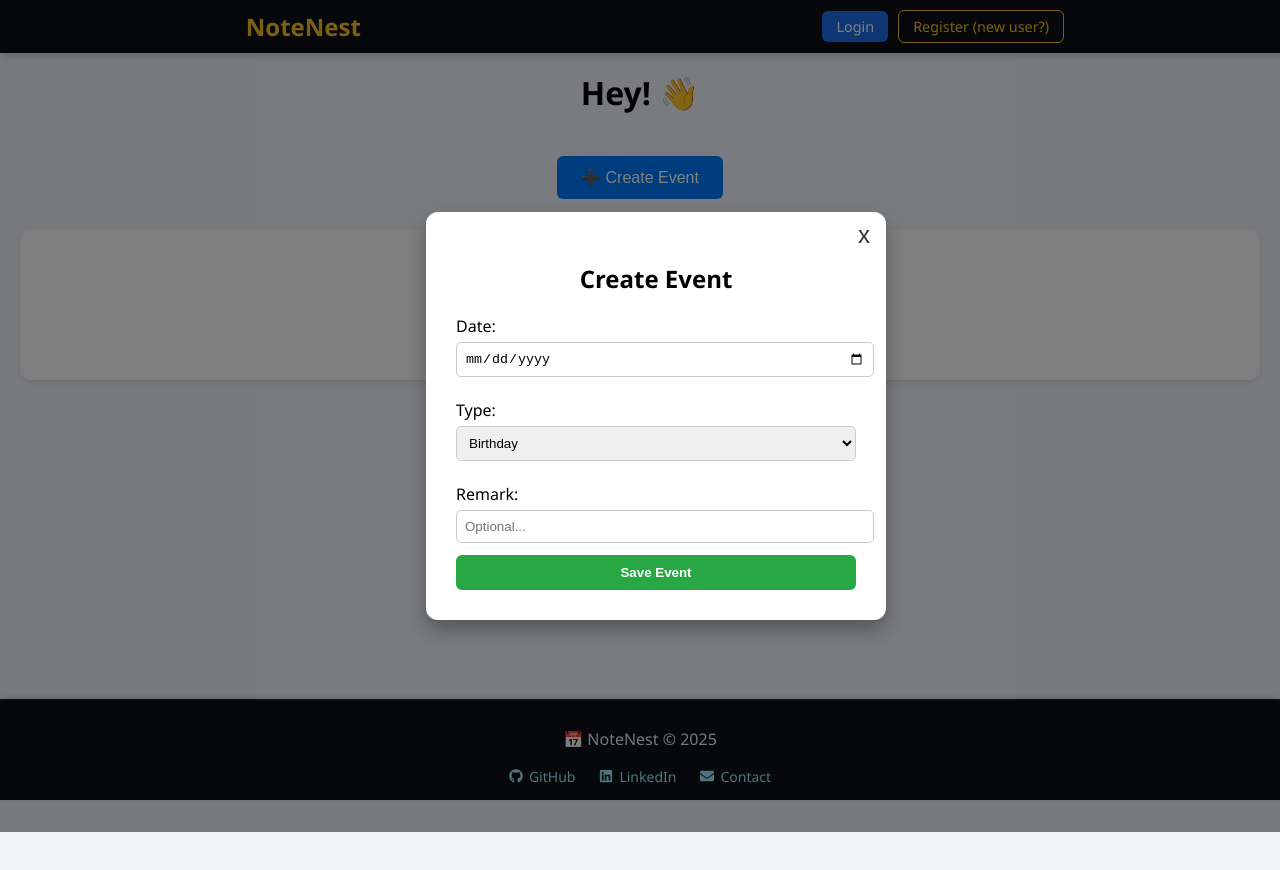
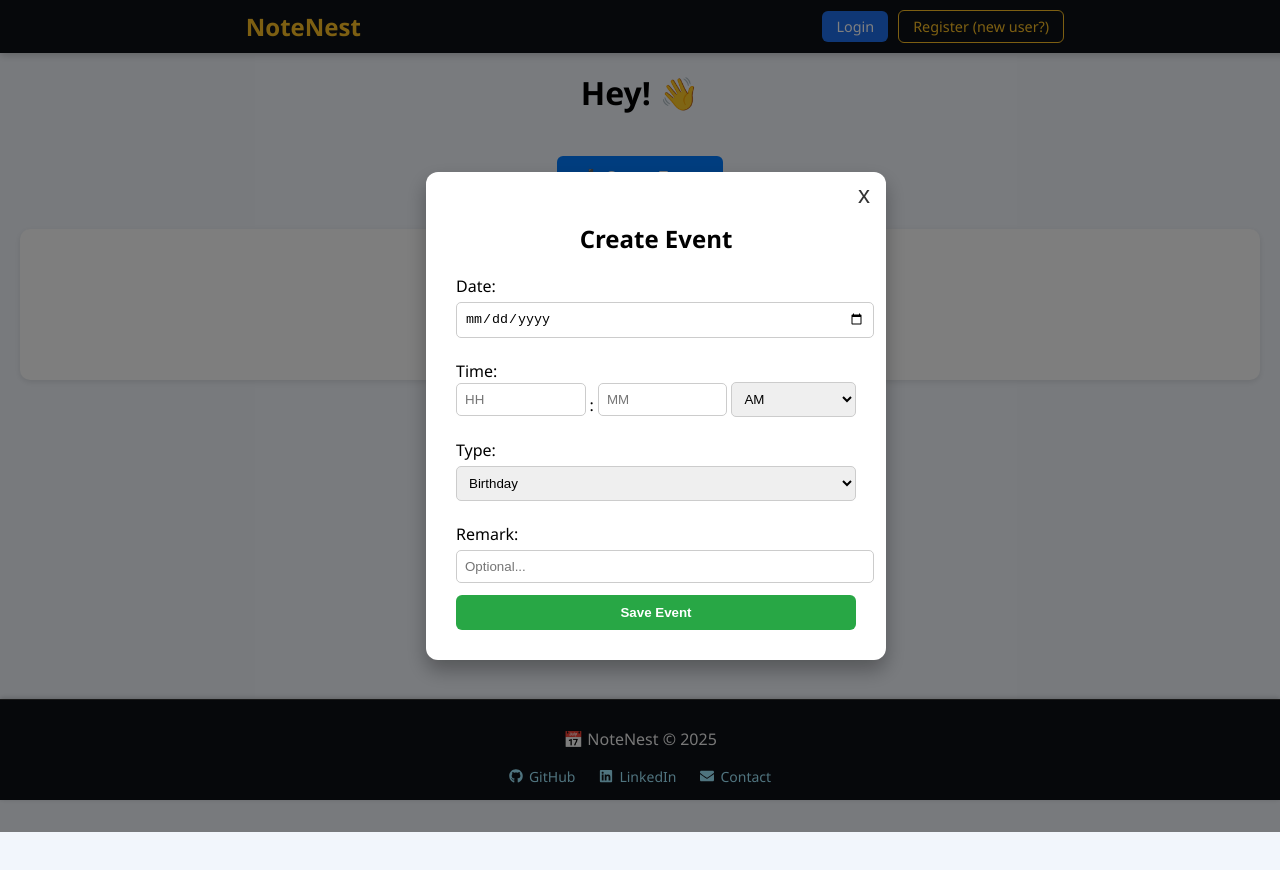
Before and after one commit to itznavneet/NoteNest, a React (Vite) app in the folder client/: page / in a window 1280 px wide. Both pictures are taken after a click on the button "➕ Create Event". Shown: the top 870 px of the page. Built offline with nearby package versions, Linux system fonts and the light colour scheme.

Commit message:
time added in event form

```diff
--- a/client/src/components/EventForm.jsx
+++ b/client/src/components/EventForm.jsx
@@ -6,8 +6,13 @@ import { BASE_URL } from "../config";
 
 export default function EventForm({ handleClose }) {
 
+    const [timeHour, setTimeHour] = useState('');
+    const [timeMinute, setTimeMinute] = useState('');
+    const [timePeriod, setTimePeriod] = useState('AM');
+
     const [event, setEvent] = useState({
         date: "",
+        time: "",
         type: "Birthday",
         remark: ""
     });
@@ -20,18 +25,26 @@ export default function EventForm({ handleClose }) {
 
  const handleSubmit = async (e) => {
     e.preventDefault();
+
+    const formattedTime = `${timeHour.padStart(2, '0')}:${timeMinute.padStart(2, '0')} ${timePeriod}`;
+
     try {
-            await axios.post(`${BASE_URL}/api/events/add`, event, {
+        await axios.post(`${BASE_URL}/api/events/add`, {
+            ...event,
+            time: formattedTime, // 👈 Ensure this gets passed, not event.time
+        }, {
             headers: {
-                    Authorization: token
+                Authorization: `Bearer ${token}`
             }
-            })
+        });
+
         toast.success("Event created!");
-            handleClose()
+        handleClose();
     } catch (err) {
-            toast.error("Error: " + err.response.data.error);
+        toast.error("Error: " + (err.response?.data?.error || "Event creation failed"));
     }
-    }
+};
+
 
     return (
         <div className="modal-overlay">
@@ -41,6 +54,35 @@ export default function EventForm({ handleClose }) {
                 <form onSubmit={handleSubmit}>
                     <label>Date:</label>
                     <input type="date" name="date" required onChange={handleChange} />
+                    <label>
+                        Time:
+                        <div style={{ display: "flex", gap: "4px", alignItems: "center" }}>
+                            <input
+                                type="number"
+                                min="1"
+                                max="12"
+                                value={timeHour}
+                                onChange={(e) => setTimeHour(e.target.value)}
+                                placeholder="HH"
+                                required
+                            />
+                            :
+                            <input
+                                type="number"
+                                min="0"
+                                max="59"
+                                value={timeMinute}
+                                onChange={(e) => setTimeMinute(e.target.value)}
+                                placeholder="MM"
+                                required
+                            />
+                            <select value={timePeriod} onChange={(e) => setTimePeriod(e.target.value)} required>
+                                <option value="AM">AM</option>
+                                <option value="PM">PM</option>
+                            </select>
+                        </div>
+                    </label>
+
 
                     <label>Type:</label>
                     <select name="type" onChange={handleChange} value={event.type}>
--- a/client/src/pages/Home.jsx
+++ b/client/src/pages/Home.jsx
@@ -7,27 +7,25 @@ import { toast } from "react-toastify";
 import { useAuth } from "../context/AuthContext";
 import { BASE_URL } from "../config";
 
-
 export default function Home() {
-
-  const [showForm, setShowForm] = useState(false)
-  const [username, setUsername] = useState("")
+  const [showForm, setShowForm] = useState(false);
+  const [username, setUsername] = useState("");
   const [events, setEvents] = useState([]);
 
-  const { token, user } = useAuth()
+  const { token, user } = useAuth();
 
   const handleClose = () => {
-    setShowForm(false)
-  }
+    setShowForm(false);
+  };
 
   const handleDelete = async (id) => {
     try {
       await axios.delete(`${BASE_URL}/api/events/delete/${id}`, {
         headers: {
-          Authorization: `Bearer ${token}`
+          Authorization: `Bearer ${token}`,
         },
       });
-      toast.success("Event deleted successfully")
+      toast.success("Event deleted successfully");
       getEvents(); // Refresh the list
     } catch (error) {
       console.error("Delete failed", error);
@@ -35,29 +33,27 @@ export default function Home() {
     }
   };
 
-
   const getEvents = async () => {
     try {
-      const events = await axios.get(`${BASE_URL}/api/events/my-events`, {
+      const response = await axios.get(`${BASE_URL}/api/events/my-events`, {
         headers: {
-          Authorization: `Bearer ${token}`
-        }
-      })
-      setEvents(events.data)
+          Authorization: `Bearer ${token}`,
+        },
+      });
+      setEvents(response.data);
     } catch (error) {
-      console.error("Error fetching events", err);
+      console.error("Error fetching events", error);
+      toast.error("Could not load events.");
     }
-  }
+  };
 
   useEffect(() => {
-    if (token) getEvents()
-  }, [token, showForm])
+    if (token) getEvents();
+  }, [token, showForm]);
 
   useEffect(() => {
     if (user?.name) setUsername(user.name);
-  }, [token]);
-
-
+  }, [user]);
 
   return (
     <div className="home-container">
@@ -78,12 +74,15 @@ export default function Home() {
         ) : (
           <ul>
             {events.map((event) => {
-              const isPast = new Date(event.date) < new Date(); // compare with current date
+              // Combine date and time to check if it's past
+              const eventDateTime = new Date(`${event.date} ${event.time}`);
+              const now = new Date();
+              const isPast = eventDateTime < now;
 
               return (
                 <li key={event._id} className={isPast ? "event past" : "event upcoming"}>
                   <div className="event-text">
-                    <strong>{event.type}</strong> on <em>{event.date}</em><br />
+                    <strong>{event.type}</strong> on <em>{event.date}</em> at <em>{event.time}</em><br />
                     <span>{event.remark}</span>
                   </div>
                   <button
@@ -96,8 +95,6 @@ export default function Home() {
               );
             })}
           </ul>
-
-
         )}
       </div>
       <Footer />
```
Also changed, not shown: 2 other files (tests, documents, lock files or other folders). Lines whose indentation alone changed are shown as unchanged.
